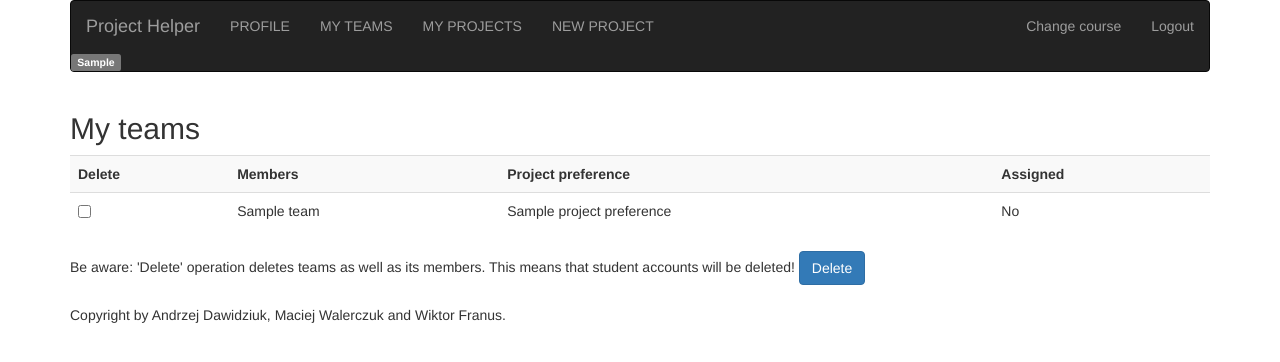
After one commit to radzikowskikacper/projects, a Django app: template apps/lecturers/templates/lecturers/team_list.html in a window 1280 px wide. The commit adds this page. Shown: the top 362 px of the page. Run offline with Django 3.2, Linux system fonts and the light colour scheme; the template is opened without the code that fills it: most values are stand-ins (such as "Sample title", 1, 10 or a date in 2020); some libraries are stand-ins or nearby versions.

Commit message:
zakladka My Teams dla prowadzacego, wyswietlanie nazwy przedm na pasku, poprawki

```diff
--- a/apps/common/forms.py
+++ b/apps/common/forms.py
@@ -31,5 +31,5 @@ class CustomRegistrationForm(RegistrationForm):
 class CourseSelectorForm(Form):
     selection = ChoiceField(
         choices=[(c.name, c.name) for c in Course.objects.all()],
-        label='Select course',
+        label='',
         )
--- a/apps/common/models.py
+++ b/apps/common/models.py
@@ -85,7 +85,7 @@ class Project(models.Model):
     lecturer = models.ForeignKey('common.Lecturer',
                                  on_delete=models.CASCADE,
                                  null=True,
-                                 blank=True)
+                                 blank=False)
     team_assigned = models.OneToOneField('common.Team',
                                          null=True,
                                          blank=True)
@@ -113,7 +113,7 @@ class Project(models.Model):
             self.save()
 
     def __str__(self):
-        return self.title
+        return self.lecturer.user.username + " - " + self.title
 
 
 class CustomUser(AbstractUser):
@@ -131,6 +131,7 @@ class Student(models.Model):
     user = models.OneToOneField(CustomUser,
                                 primary_key=True)
     team = models.ForeignKey('common.Team',
+                             null=True,
                              blank=True)
 
     @property
@@ -191,6 +192,7 @@ class Lecturer(models.Model):
 # when removing multiple students or lecturers from the admin site, post_delete signals
 # have to be catched and CustomUsers related to those users has to be deleted,
 # because 'delete' method of Student/Lecturer isnt called in this case
+
 @receiver(post_delete, sender=Student)
 def post_delete_user_after_stud(sender, instance, *args, **kwargs):
     if instance.user is not None: # just in case user is not specified or already deleted
--- a/apps/common/templates/common/project_detail.html
+++ b/apps/common/templates/common/project_detail.html
@@ -2,7 +2,7 @@
 <div><h4>Title</h4>{{ project.title }}</div>
 
 <div><h4>Lecturer</h4> {{ project.lecturer.user.username }},
-    email: <a href="mailto:{{ member.user.email }}">{{ member.user.email }}</a>
+    email: <a href="mailto:{{ project.lecturer.user.email }}">{{ project.lecturer.user.email }}</a>
 </div>
 
 <div><h4>Description</h4>
--- a/apps/common/views.py
+++ b/apps/common/views.py
@@ -76,8 +76,10 @@ def course_selection(request):
             user = request.user
             print (user.get_full_name())
             if students.is_student(user):
+                print('student')
                 return redirect('/students/projects')
             elif lecturers.is_lecturer(user):
+                print('lecturer')
                 return redirect('/lecturers/projects')
     else:
         form = CourseSelectorForm()
--- a/apps/lecturers/templates/lecturers/base.html
+++ b/apps/lecturers/templates/lecturers/base.html
@@ -8,7 +8,10 @@
                     <a class="nav-link" href="{% url 'lecturers:profile' %}">PROFILE</a>
                 </li>
                 <li class="navbar-left">
-                    <a class="nav-link" href="{% url 'lecturers:project_list' %}">PROJECTS</a>
+                    <a class="nav-link" href="{% url 'lecturers:team_list' %}">MY TEAMS</a>
+                </li>
+                <li class="navbar-left">
+                    <a class="nav-link" href="{% url 'lecturers:project_list' %}">MY PROJECTS</a>
                 </li>
                 <li class="navbar-left">
                     <a class="nav-link" href="{% url 'lecturers:project_new' %}">NEW PROJECT</a>
@@ -19,10 +22,11 @@
                     <a href="{% url 'common:select_course' %}">Change course</a>
                 </li>
                 <li>
-                    <a href="{% url 'common:logout' %}">Logout</a>
+                    <a href="{% url 'common:cas_ng_logout' %}">Logout</a>
                 </li>
             </ul>
         </div>
+        <span class="label label-default">{{selectedCourse}}</span>
     </nav>
 {% endblock %}
 
--- a/apps/lecturers/templates/lecturers/project_list.html
+++ b/apps/lecturers/templates/lecturers/project_list.html
@@ -19,7 +19,7 @@
         </div>
 
     </form>
-    <h2>Projects</h2>
+    <h2>My Projects</h2>
     <form action="{% url 'lecturers:project_delete' %}" method="post">
         {% csrf_token %}
         <table class="table table-striped">
@@ -27,7 +27,6 @@
                 <th>Delete</th>
                 <th>Status</th>
                 <th>Title</th>
-                <th>Owner</th>
             </tr>
             {% for project in projects %}
                 <tr>
@@ -39,7 +38,6 @@
                     </td>
                     <td>{{ project.status }}</td>
                     <td><a href="{% url 'lecturers:project' project.pk %}">{{ project.title }}</a></td>
-                    <td>{{ project.lecturer }}</td>
 
                 </tr>
             {% endfor %}
--- /dev/null
+++ b/apps/lecturers/templates/lecturers/team_list.html
@@ -0,0 +1,38 @@
+{% extends "lecturers/base.html" %}
+{% load bootstrap3 %}
+{% block content %}
+
+    {% include "common/messages.html" %}
+
+    <h2>My teams</h2>
+    <form action="{% url 'lecturers:team_delete' %}" method="post">
+        {% csrf_token %}
+        <table class="table table-striped">
+            <tr>
+                <th>Delete</th>
+                <th>Members</th>
+                <th>Project preference</th>
+                <th>Assigned</th>
+            </tr>
+            {% for team in teams %}
+                <tr>
+                    <td>
+                        <input type="checkbox" name="to_delete" id="{{ team.pk }}"
+                                value="{{ team.pk }}"/>
+                    </td>
+                    <td>{{ team }}</td>
+                    <td>{{ team.project_preference.title }}</td>
+                    <td>{% if team.is_locked %} Yes {% else %} No {% endif %}</td>
+
+                </tr>
+            {% endfor %}
+        </table>
+        Be aware: 'Delete' operation deletes teams as well as its members. This means that student accounts will be deleted!
+        {% buttons %}
+            <button type="submit" class="btn btn-primary">
+                {% bootstrap_icon "remove" %} Delete
+            </button>
+        {% endbuttons %}
+    </form>
+    </br>
+{% endblock %}
--- a/apps/lecturers/urls.py
+++ b/apps/lecturers/urls.py
@@ -11,6 +11,8 @@ urlpatterns = [
     url(r'^projects/new/$', views.project_new, name="project_new"),
     url(r'^projects/(?P<project_pk>\d+)/modify/$', views.modify_project, name="modify_project"),
     url(r'^projects/search$', views.filtered_project_list, name="filtered_project_list"),
+    url(r'^teams/$', views.team_list, name="team_list"),
+    url(r'^teams/del/$', views.team_delete, name="team_delete"),
 
 
 ]
--- a/apps/students/__init__.py
+++ b/apps/students/__init__.py
@@ -1,2 +1,2 @@
 def is_student(user):
-    return user.user_type == 'S' or user.is_superuser
+    return user.user_type == 'S'
--- a/apps/students/templates/students/base.html
+++ b/apps/students/templates/students/base.html
@@ -23,6 +23,7 @@
                 </li>
             </ul>
         </div>
+        <span class="label label-default">{{selectedCourse}}</span>
     </nav>
 {% endblock %}
 
```
Also changed, not shown: apps/lecturers/views.py (+46 -11 lines), apps/students/views.py (+11 -3 lines), apps/common/templates/common/course_selection_form.html (line endings or trailing spaces).
